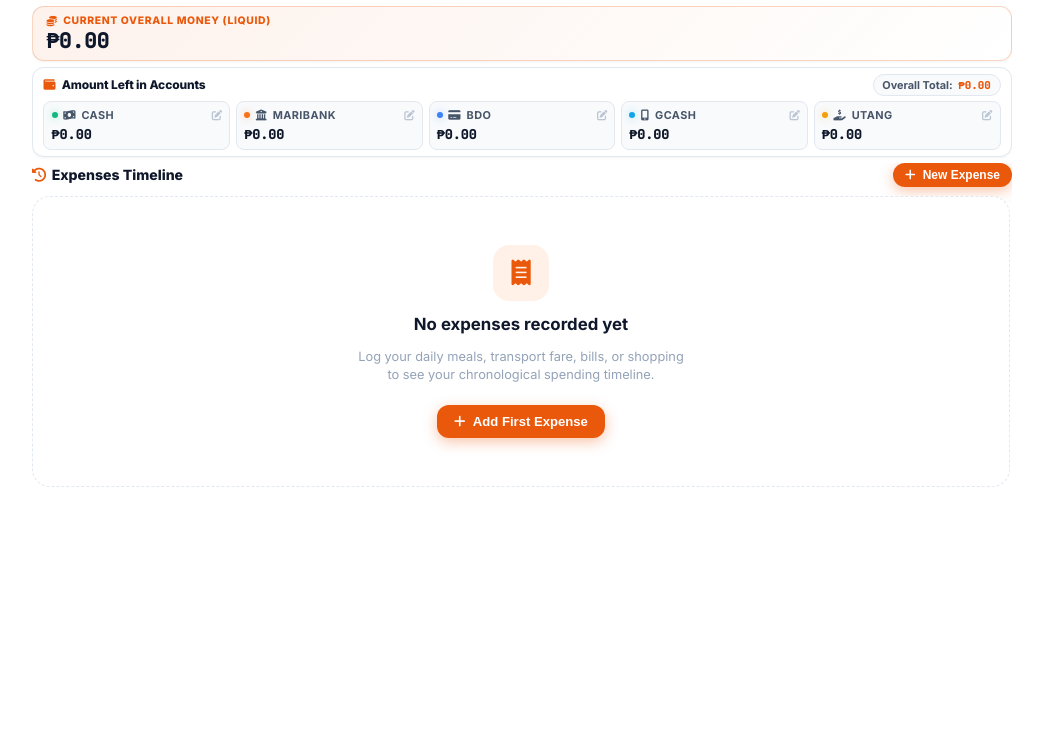
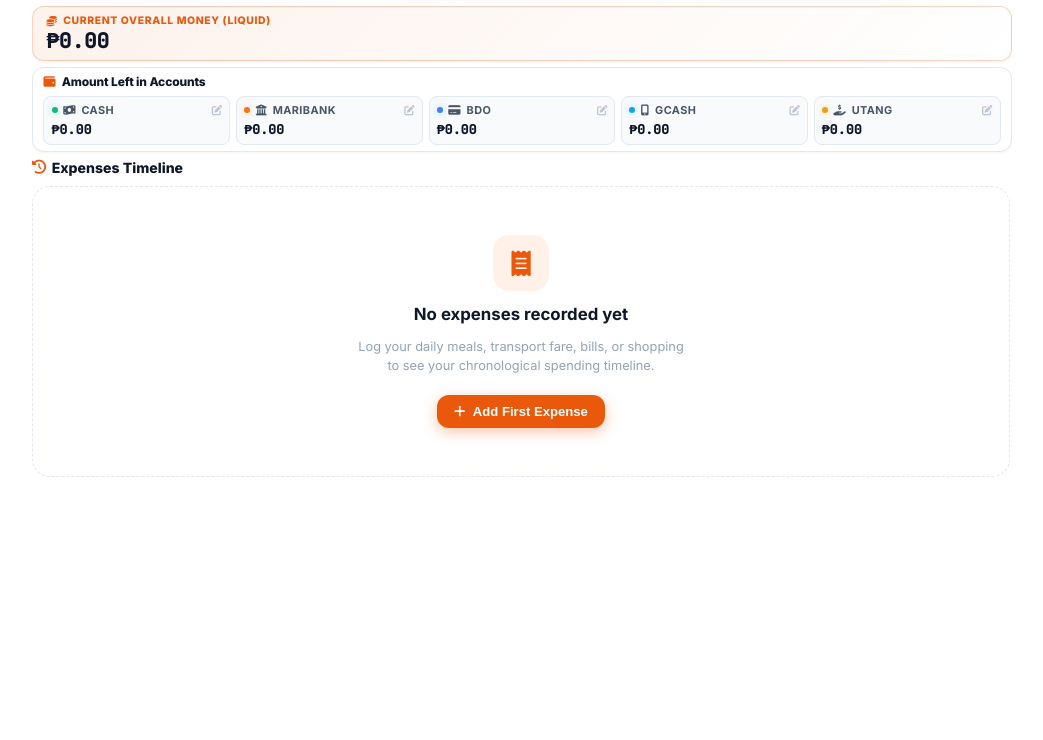
Before and after one commit to JeyCubb/JeyCub, a plain HTML site: page index.html in a window 1280 px wide. Shown: the top 740 px of the page, without its empty margins (118-1161 px from the left). Drawn offline with Linux system fonts and the light colour scheme.

Commit message:
refactor(ui): remove redundant overall total badge from accounts header and duplicate new expense button from timeline

```diff
--- a/index.html
+++ b/index.html
@@ -1592,10 +1592,6 @@
           <i class="fa-solid fa-wallet" style="color: var(--accent-primary);"></i>
           <span>Amount Left in Accounts</span>
         </div>
-        <div class="wallets-total-badge">
-          <span>Overall Total:</span>
-          <span id="wallet-total-sum" class="wallets-total-val mono">₱0.00</span>
-        </div>
       </div>
 
       <div class="wallets-grid">
@@ -1668,16 +1664,12 @@
 
     <!-- 3. Expenses Timeline Section -->
     <div id="view-expenses-section">
-      <!-- Section Header with Quick Action -->
+      <!-- Section Header -->
       <div style="display: flex; align-items: center; justify-content: space-between; margin-bottom: 0.25rem; flex-wrap: wrap; gap: 0.35rem; flex-shrink: 0;">
         <h2 style="font-size: 0.88rem; font-weight: 800; margin: 0; display: flex; align-items: center; gap: 0.35rem;">
           <i class="fa-solid fa-clock-rotate-left" style="color: var(--accent-primary);"></i>
           <span>Expenses Timeline</span>
         </h2>
-        <button type="button" onclick="openExpenseModal()" class="btn-primary" style="padding: 0.3rem 0.75rem; font-size: 0.75rem;">
-          <i class="fa-solid fa-plus"></i>
-          <span>New Expense</span>
-        </button>
       </div>
 
       <!-- Timeline Container -->
```
